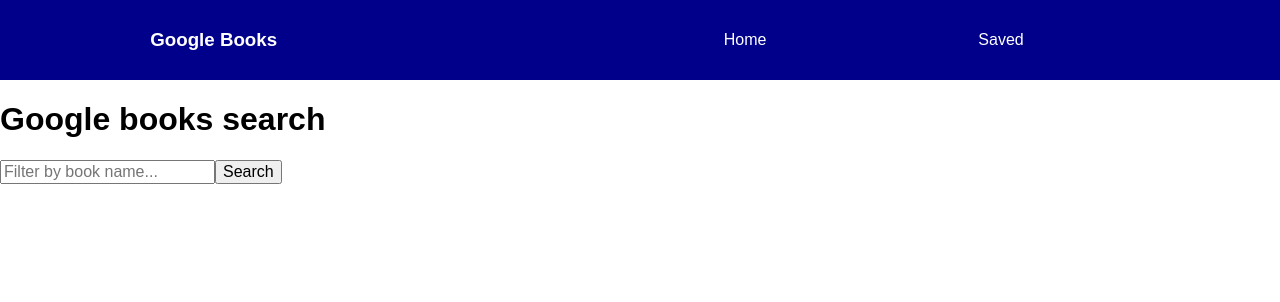
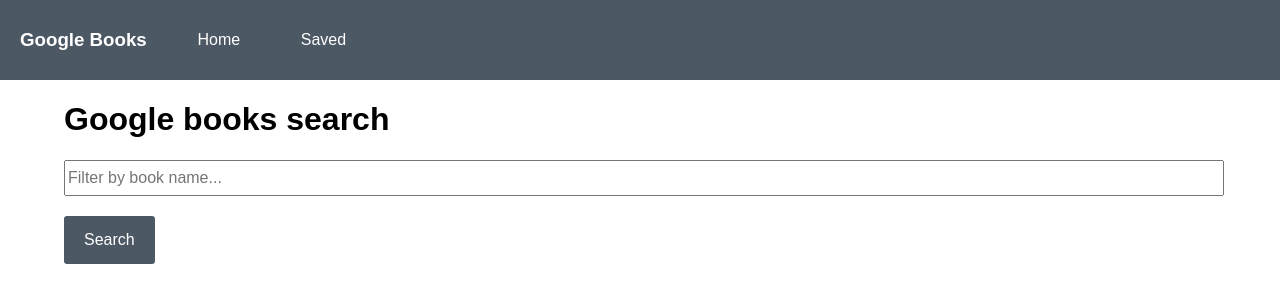
Before and after one commit to andydurette/Google-Books-Search, a React (Create React App) app in the folder client/: page / in a window 1280 px wide. Shown: the top 302 px of the page. Built offline with nearby package versions, Linux system fonts and the light colour scheme.

Commit message:
Added npm packages for production usage

```diff
--- a/client/src/components/BookTable.js
+++ b/client/src/components/BookTable.js
@@ -16,19 +16,27 @@
           {bookData[0].items.map((book) => (
             <div className="book" key={book.id}>
               <h3>{book.volumeInfo.title}</h3>
-              {console.log(book.volumeInfo.authors)}
               <h4>Written By: {
                 (book.volumeInfo.authors ) ?
                 book.volumeInfo.authors.map((author) => ` ${author}`).toString() :
                   " Not Provided"
               }</h4>
               <div className="book-info">
+                <div className="book-buttons">
+                  <button onClick={(e) => {
+                    e.preventDefault();
+                    window.open(book.volumeInfo.infoLink);
+                    }}>View
+                  </button>
+                  <button onClick={() => console.log("saved")}>Save</button>
+                </div>
                 <div>{ (book.volumeInfo.imageLinks ?
                 <img src={book.volumeInfo.imageLinks.thumbnail} alt="book.volumeInfo.title"/>
                 : <img src="./content/img/not-found.jpg" alt="Not Found" width="150"/> )}</div>
                 <div>{ (book.volumeInfo.description ? <p>{book.volumeInfo.description}</p>: <p>No description has been provided for this book.</p> )}</div>
+
+                </div>
               </div>
-            </div>
           ))}
         </React.Fragment>
       )}
--- a/client/src/scss/generalStyles.scss
+++ b/client/src/scss/generalStyles.scss
@@ -1,3 +1,9 @@
 button{
   cursor:pointer;
 }
+
+#wrapper{
+  width:90%;
+  max-width:1200px;
+  margin:0 auto;
+}
--- a/client/src/scss/home.scss
+++ b/client/src/scss/home.scss
@@ -1,37 +1,68 @@
 .book{
   border-bottom: 1px solid #666;
-}
+  position:relative;
+  h3{
+    margin-bottom:0;
+  }
+  h4{
+    margin-top:0;
+  }
 
-.book h3{
-  margin-bottom:0;
-}
-
-.book h4{
-  margin-top:0;
+  .book-buttons{
+    display:flex;
+    width:110px;
+    margin-bottom: 20px;
+    button:first-of-type{
+      margin-right:10px;
+    }
+  }
 }
 
 .book-info{
   display:flex;
   flex-direction:column;
+  img{
+    max-width:150px;
+    display: flex;
+    margin: 0 auto;
+  }
 }
 
-.book-info img{
-  max-width:150px;
-  display: flex;
-  margin: 0 auto;
+#searchedBooks{
+  width:90%;
+  margin:40px auto;
+}
+
+.filterBar{
+  input{
+    width:100%;
+    height:30px;
+  }
+  button{
+    background-color: #4c5864; /* Green */
+    border: none;
+    color: white;
+    padding: 15px 20px;
+    text-align: center;
+    text-decoration: none;
+    display: inline-block;
+    font-size: 16px;
+    margin-top:20px;
+    border-radius:3px;
+  }
 }
 
 @media only screen and (min-width: 600px) {
   .book-info{
     flex-direction:row;
     align-items:center;
-  }
-  .book-info img{
-    margin:auto 40px;
-  }
-
-  #searchedBooks{
-    width:90%;
-    margin:20px auto;
+    img{
+      margin:auto 40px;
+    }
+    .book-buttons{
+      position:absolute;
+      right:0;
+      top:0;
+    }
   }
 }
--- a/client/src/scss/nav.scss
+++ b/client/src/scss/nav.scss
@@ -3,19 +3,36 @@
   justify-content: space-around;
   align-items:center;
   min-height:10vh;
-  background:darkblue;
+  background:#4c5864;
   color:white;
-}
-
-nav a{
-    color:white;
-    text-decoration:none;
+  flex-direction:column;
+  ul{
+    a{
+      color:white;
+      text-decoration:none;
+    }
+    a li{
+      padding:10px;
+    }
+  }
 }
 
 .nav-links{
-  width:40%;
+  width: 250px;
   display:flex;
-  justify-content: space-around;
+  justify-content: space-evenly;
   align-items:center;
   list-style:none;
+  padding:0;
 }
+
+@media only screen and (min-width: 600px) {
+  nav{
+    flex-direction:row;
+    justify-content: flex-start;
+    h3{
+      margin-left:20px;
+    }
+
+  }
+}
--- a/package.json
+++ b/package.json
@@ -19,6 +19,8 @@
     "nodemon": "^2.0.2"
   },
   "dependencies": {
+    "axios": "^0.19.2",
+    "dotenv": "^8.2.0",
     "express": "^4.16.3",
     "if-env": "^1.0.4",
     "mongoose": "^5.9.2",
```
Also changed, not shown: 14 other files (tests, documents, lock files or other folders).
